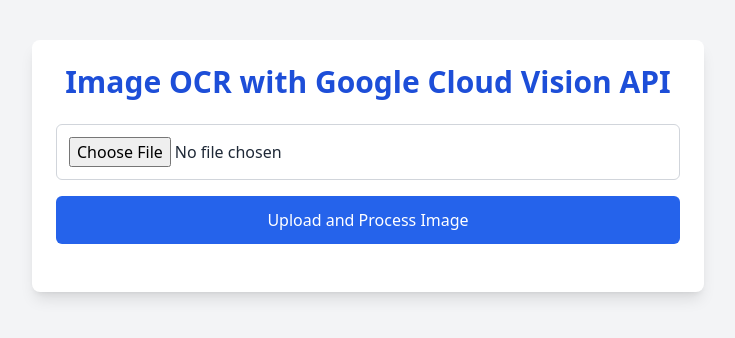
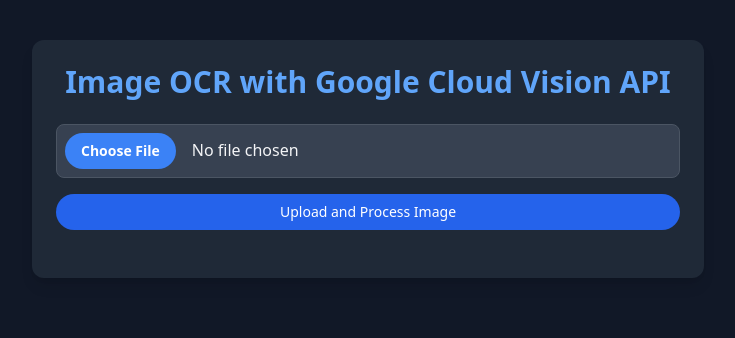
Before and after one commit to mattashton-io/optics-app, a Flask app: page / in a window 1280 px wide. Shown: the top 338 px of the page, without its empty margins (272-1007 px from the left). Run offline with Flask 3, Linux system fonts and the light colour scheme; some libraries are stand-ins or nearby versions.

Commit message:
changed UI and introduced Dark Mode style. Tweaked buttons.

```diff
--- a/templates/index.html
+++ b/templates/index.html
@@ -6,21 +6,21 @@
     <title>OCR App</title>
     <script src="https://cdn.tailwindcss.com"></script>
 </head>
-<body class="bg-gray-100 text-gray-800">
-    <div class="container mx-auto mt-10 p-6 bg-white rounded-lg shadow-lg max-w-2xl">
-        <h1 class="text-3xl font-bold text-center text-blue-700 mb-6">Image OCR with Google Cloud Vision API</h1>
+<body class="bg-gray-900 text-gray-100">
+    <div class="container mx-auto mt-10 p-6 bg-gray-800 rounded-xl shadow-lg max-w-2xl">
+        <h1 class="text-3xl font-bold text-center text-blue-400 mb-6">Image OCR with Google Cloud Vision API</h1>
         <form method="POST" enctype="multipart/form-data" class="flex flex-col gap-4 mb-6">
-            <input type="file" name="file" accept="image/*" class="p-3 border border-gray-300 rounded-md">
-            <button type="submit" class="bg-blue-600 text-white py-3 px-4 rounded-md hover:bg-blue-700 transition duration-300">Upload and Process Image</button>
+            <input type="file" name="file" accept="image/*" class="p-2 border border-gray-600 rounded-lg bg-gray-700 text-gray-100 file:mr-4 file:py-2 file:px-4 file:rounded-full file:border-0 file:text-sm file:font-semibold file:bg-blue-500 file:text-white hover:file:bg-blue-600">
+            <button type="submit" class="bg-blue-600 text-white py-2 px-4 rounded-full hover:bg-blue-700 transition duration-300 text-sm">Upload and Process Image</button>
         </form>
 
         {% if extracted_text %}
-        <div class="result-section mt-6 pt-6 border-t border-gray-200">
-            <h2 class="text-2xl font-semibold text-blue-700 mb-4">Extracted Text:</h2>
-            <p class="extracted-text bg-gray-100 p-4 rounded-md whitespace-pre-wrap break-words">{{ extracted_text }}</p>
+        <div class="result-section mt-6 pt-6 border-t border-gray-700">
+            <h2 class="text-2xl font-semibold text-blue-400 mb-4">Extracted Text:</h2>
+            <p class="extracted-text bg-gray-700 p-4 rounded-lg whitespace-pre-wrap break-words">{{ extracted_text }}</p>
             {% if image_url %}
-                <h2 class="text-2xl font-semibold text-blue-700 mt-6 mb-4">Uploaded Image:</h2>
-                <img src="{{ image_url }}" alt="Uploaded Image" class="uploaded-image max-w-full h-auto mt-4 border border-gray-300 rounded-md">
+                <h2 class="text-2xl font-semibold text-blue-400 mt-6 mb-4">Uploaded Image:</h2>
+                <img src="{{ image_url }}" alt="Uploaded Image" class="uploaded-image max-w-full h-auto mt-4 border border-gray-600 rounded-lg">
             {% endif %}
         </div>
         {% endif %}
```
